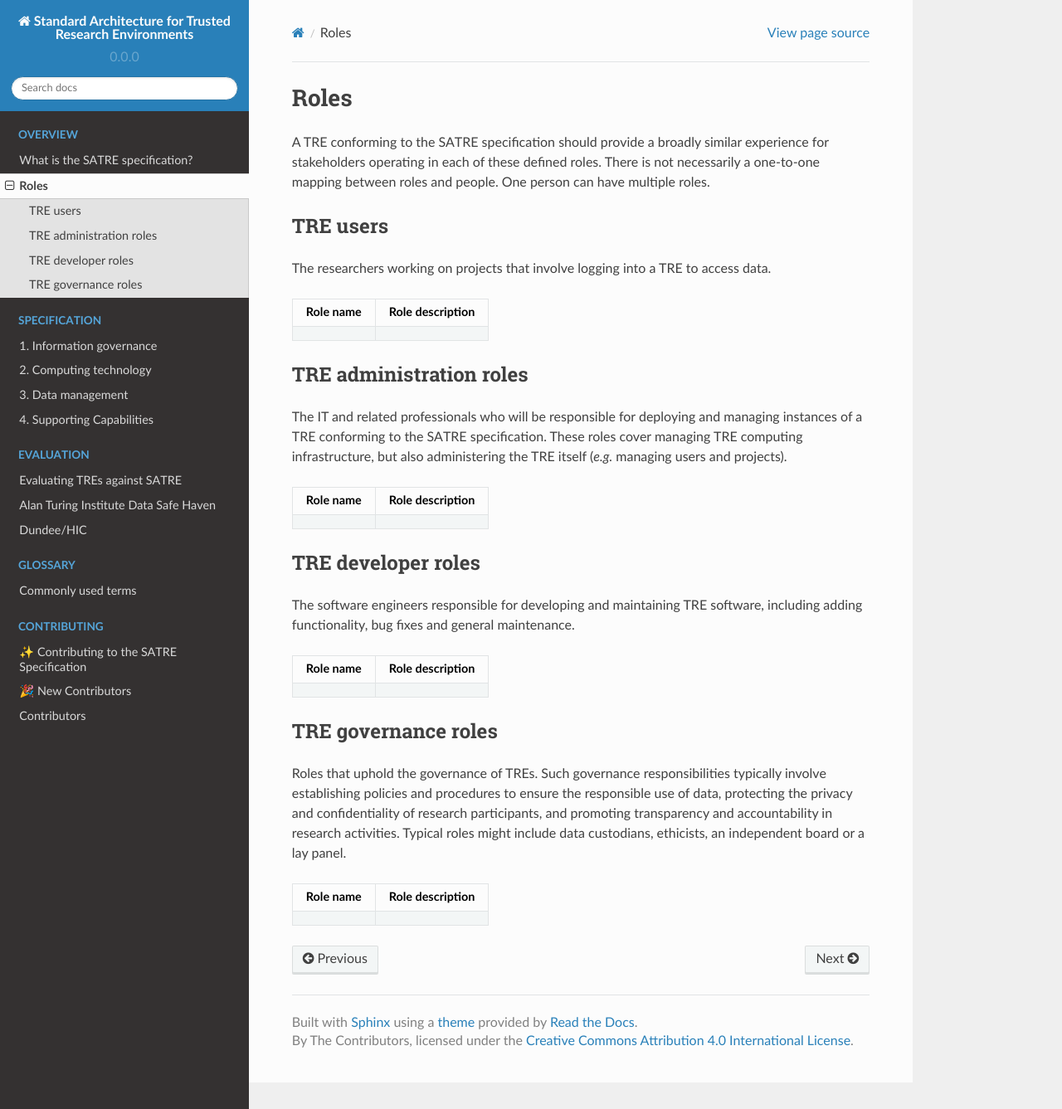
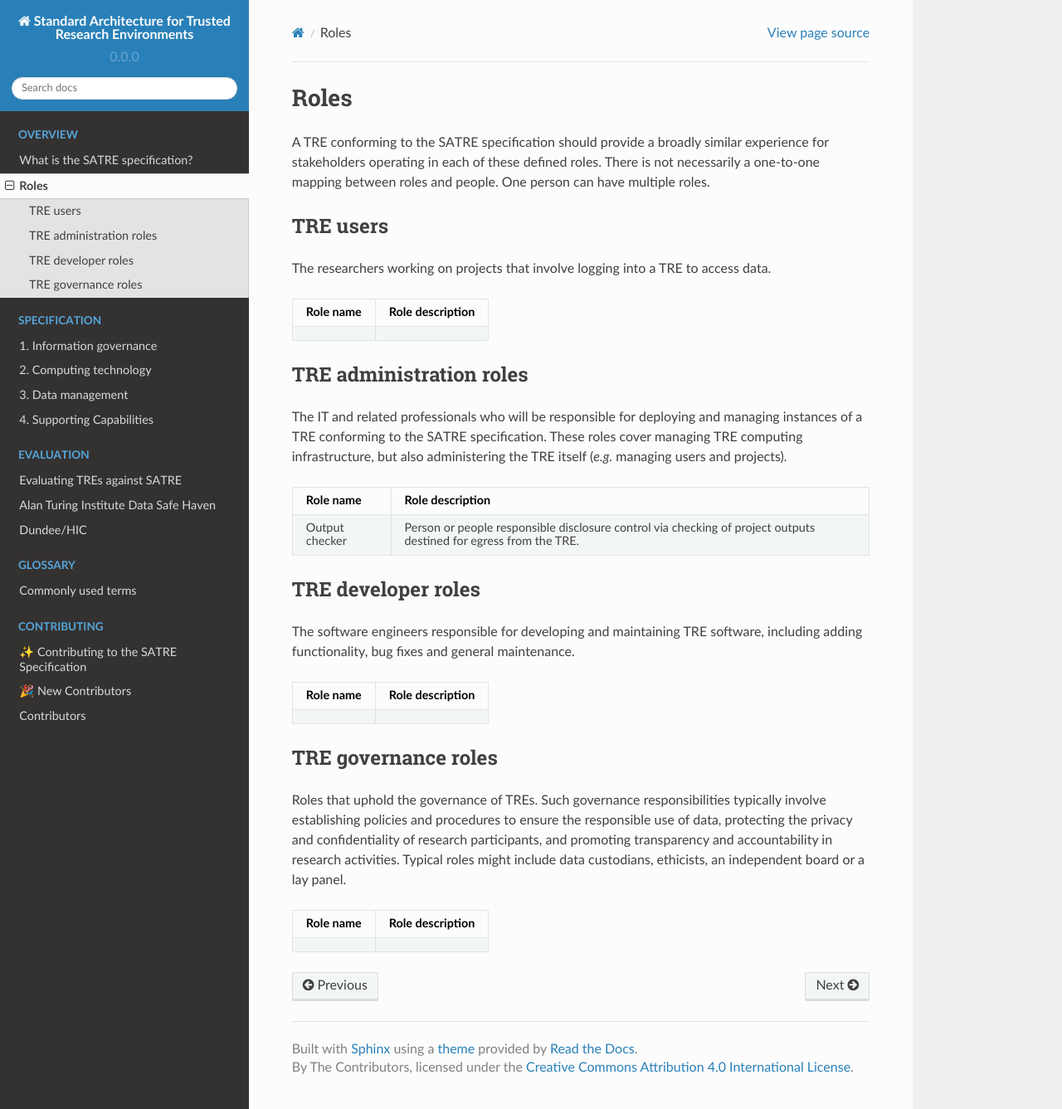
Before and after one commit to sa-tre/satre-specification, a Sphinx documentation site: the page built from docs/source/roles.md, in a window 1280 px wide and 1337 px high. Shown: the whole window at 83% size. Built offline with Sphinx 7.4.7 and the Read the Docs theme 2.0.0, drawn with Linux system fonts in a browser that asks for light colours.

Commit message:
link to output checker role

````diff
--- a/docs/source/roles.md
+++ b/docs/source/roles.md
@@ -35,8 +37,8 @@ These roles cover managing TRE computing infrastructure, but also administering
 
 * - Role name
   - Role description
-* -
-  -
+* - Output checker
+  - Person or people responsible disclosure control via checking of project outputs destined for egress from the TRE.
 ```
 
 ## TRE developer roles
````
Also changed, not shown: other parts of docs/source/roles.md (+2 -0 lines), docs/source/pillars/data_management.md (+1 -1 lines).
